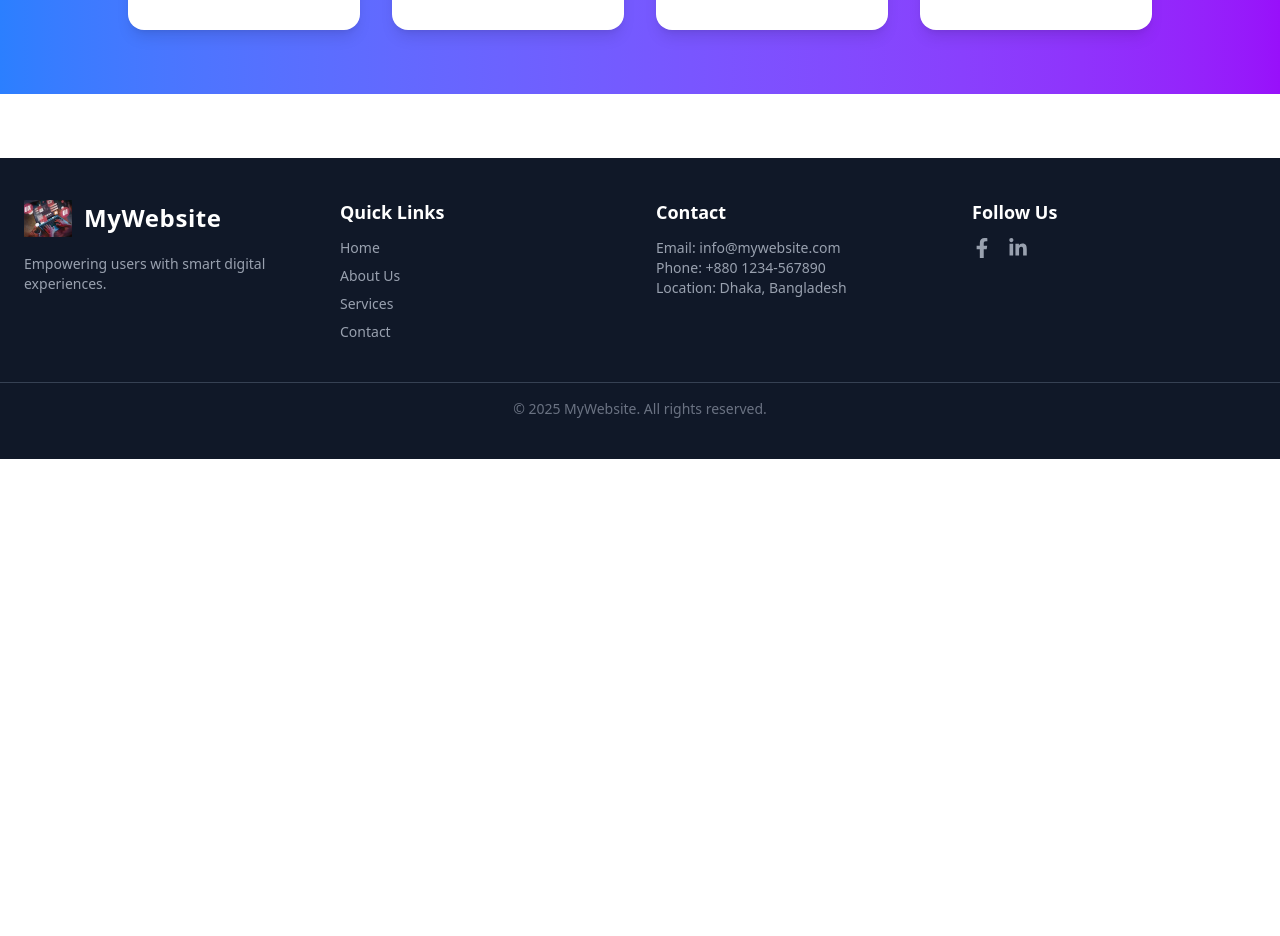
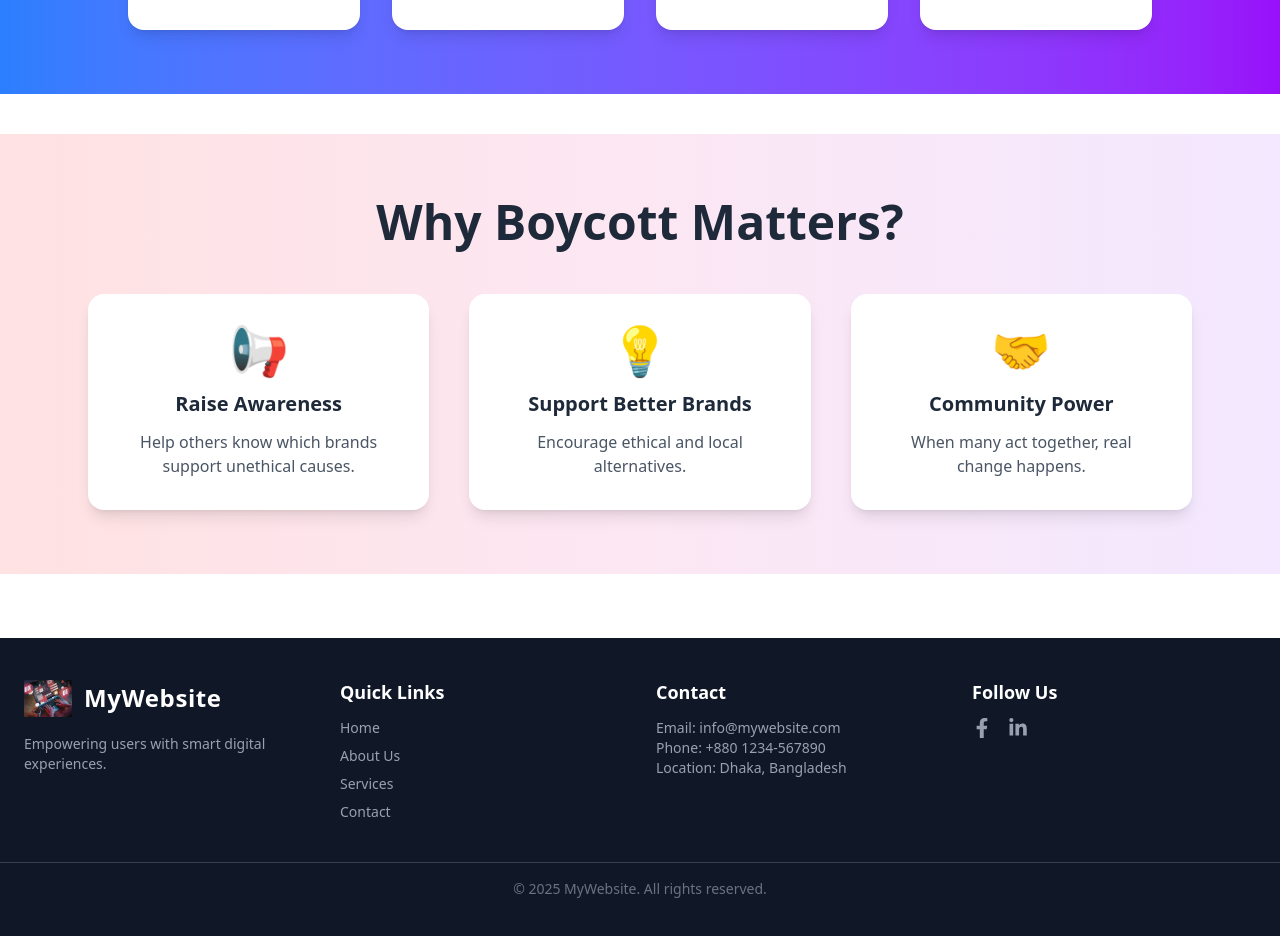
Before and after one commit to abdulkaium-dev/Product-Recommendation-Client-Side, a React (Vite) app: page / in a window 1280 px wide. Shown: the part 780-1716 px from the top of the page. Before the commit the page ends 1239 px from the top, so only its background shows below. Built offline with nearby package versions, Linux system fonts and the light colour scheme; no server answers.

Commit message:
7th commit

```diff
--- a/src/Home/Home.jsx
+++ b/src/Home/Home.jsx
@@ -11,6 +11,7 @@ const Home = () => {
     <main>
       <WhyWeExistSlider />
       <ImpactStats></ImpactStats>
+      <WhyBoycottMatters></WhyBoycottMatters>
     </main>
   );
 };
```
